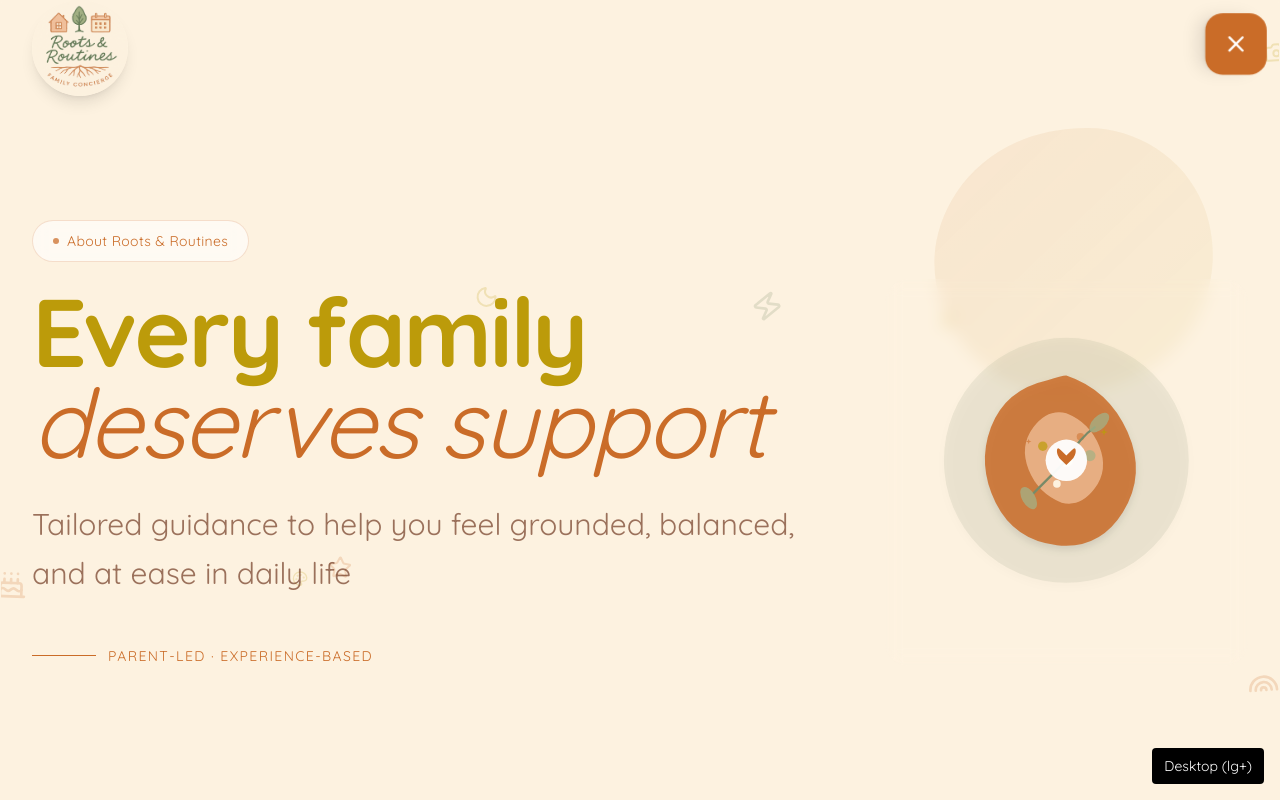
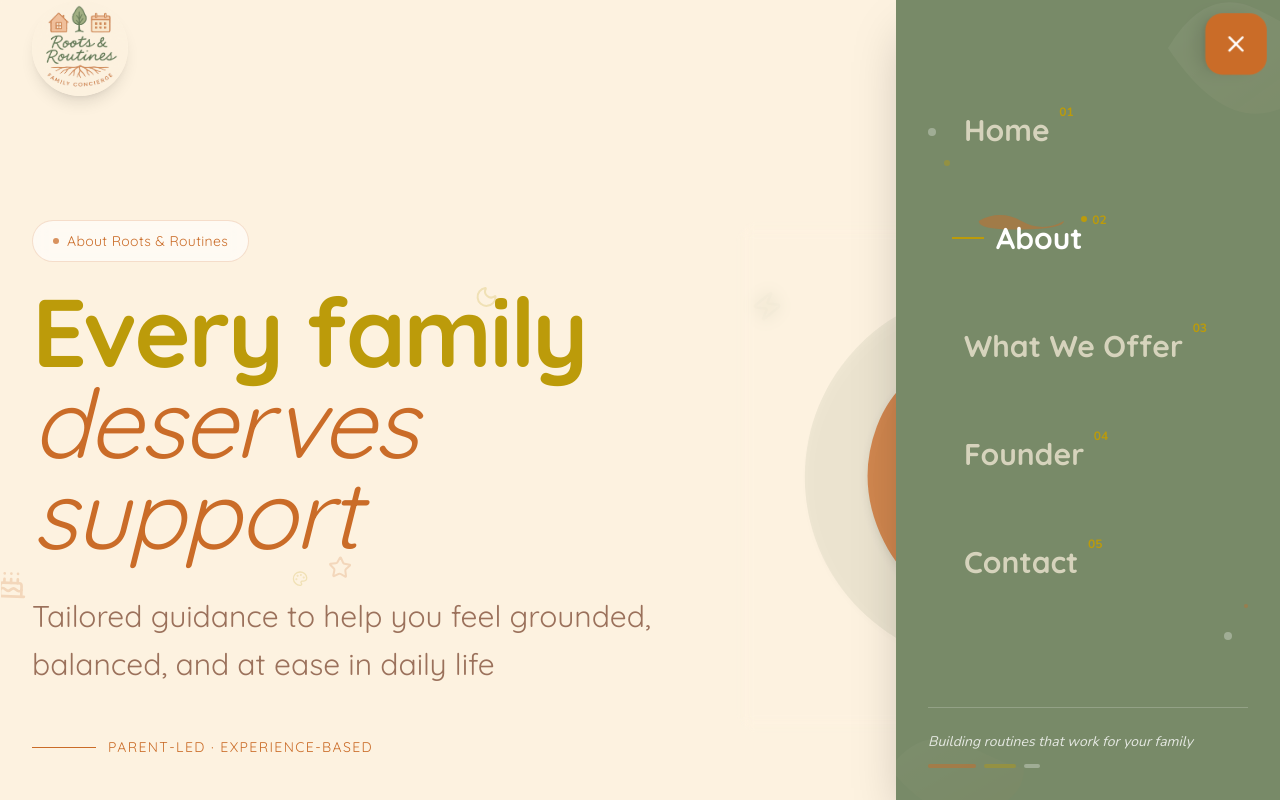
Before and after one commit to kingmadeit/roots-and-routines, a Next.js app: page /about in a window 1280 px wide. Both pictures are taken after a click on the button "Toggle navigation". Shown: the top 800 px of the page. Built offline with nearby package versions, Linux system fonts and the light colour scheme.

Commit message:
bulk update

```diff
--- a/src/app/about/ClientAboutPage.tsx
+++ b/src/app/about/ClientAboutPage.tsx
@@ -11,10 +11,10 @@ export const metadata: Metadata = {
 
 export default function AboutPage() {
     return (
-        <main className="min-h-screen bg-primary/60 pt-24 md:pt-0">
+        <main className="min-h-screen bg-primary/60 pt-32 lg:pt-0">
             {/* Hero Section */}
             <section className="relative px-6 pt-24 pb-32 lg:px-8 lg:pt-55 lg:pb-40 overflow-hidden">
-                <div className="absolute top-20 right-0 w-96 h-96 opacity-30">
+                <div className="absolute top-20 right-0 w-96 h-96 opacity-20">
                     <svg viewBox="0 0 400 400" fill="none" xmlns="http://www.w3.org/2000/svg">
                         <path
                             d="M200 50C250 50 300 80 320 130C340 180 330 240 290 280C250 320 180 340 130 320C80 300 40 250 40 190C40 130 90 50 200 50Z"
@@ -29,9 +29,9 @@ export default function AboutPage() {
                     </svg>
                 </div>
 
-                <div className="mx-auto max-w-[1400px]">
-                    <div className="grid lg:grid-cols-12 gap-16 items-end">
-                        <div className="lg:col-span-8 space-y-8 relative ">
+                <div className="mx-auto text-left relative max-w-[1400px]">
+                    <div className="flex items-center gap-16 ">
+                        <div className=" space-y-8 relative ">
                             <div className="space-y-6">
                                 <div className="inline-flex items-center gap-2 bg-white/60 backdrop-blur-sm px-5 py-2.5 rounded-full border border-accent/20">
                                     <div className="w-1.5 h-1.5 rounded-full bg-accent animate-pulse" />
@@ -57,10 +57,7 @@ export default function AboutPage() {
                             </div>
                         </div>
 
-                        <div className="lg:col-span-4">
-                            <div className="relative">
-                                <div className="relative backdrop-blur-sm rounded-3xl p-10">
-                                    <div className="w-full aspect-square mb-6">
+                        <div className="absolute opacity-30 lg:opacity-90 -bottom-70 -right-40 lg:static lg:block backdrop-blur-sm rounded-3xl p-10 w-full max-w-sm lg:max-w-lg aspect-square mb-6">
                             <svg viewBox="0 0 300 300" className="w-full h-full drop-shadow-lg">
                                 {/* Background circle */}
                                 <circle cx="150" cy="150" r="130" fill="#788a68" opacity="0.12" />
@@ -146,9 +143,7 @@ export default function AboutPage() {
                                     />
                                 </g>
                             </svg>
-                                    </div>
-                                </div>
-                            </div>
+
                         </div>
                     </div>
                 </div>
--- a/src/app/about/founder/page.tsx
+++ b/src/app/about/founder/page.tsx
@@ -11,11 +11,11 @@ export const metadata: Metadata = {
 
 export default function FounderPage() {
   return (
-    <main className="min-h-screen bg-primary/70 pt-24 md:pt-0">
+    <main className="min-h-screen bg-primary/70 pt-32 lg:pt-0">
       {/* Hero Section */}
       <section className="relative px-6 pt-24 pb-32 lg:px-8 lg:pt-55 lg:pb-40 overflow-hidden">
         {/* Organic background shapes */}
-        <div className="absolute top-20 right-0 w-96 h-96 opacity-30">
+        <div className="absolute -top-10  right-0 w-96 h-96 opacity-10">
           <svg viewBox="0 0 400 400" fill="none" xmlns="http://www.w3.org/2000/svg">
             <path
               d="M200 50C250 50 300 80 320 130C340 180 330 240 290 280C250 320 180 340 130 320C80 300 40 250 40 190C40 130 90 50 200 50Z"
@@ -31,8 +31,35 @@ export default function FounderPage() {
         </div>
 
         <div className="w-full text-left relative max-w-[1400px] mx-auto">
+          <div className="flex gap-16">
+            {/* Left-aligned Text Content */}
+            <div className="space-y-8 relative  max-w-4xl">
+              <div className="space-y-6">
+                <div className="inline-flex items-center gap-2 bg-white/60 backdrop-blur-sm px-5 py-2.5 rounded-full border border-accent/20">
+                  <div className="w-1.5 h-1.5 rounded-full bg-accent animate-pulse" />
+                  <span className="text-accent font-medium text-sm tracking-wide">Meet the Founder</span>
+                </div>
+
+                <h1 className="font-quicksand text-6xl md:text-7xl lg:text-8xl font-bold tracking-tight text-[#581b04] leading-[0.95]">
+                  Where heart
+                  <br />
+                  <span className="text-accent italic font-light">meets strategy</span>
+                </h1>
+              </div>
+
+              <p className="text-2xl md:text-3xl text-[#581b04]/60 leading-relaxed font-light">
+                Bringing years of experience in childcare, education, and family support
+              </p>
+
+              <div className="flex items-center gap-3 pt-4">
+                <div className="h-px w-16 bg-accent" />
+                <p className="text-sm uppercase tracking-widest text-accent font-medium">Experience-based · Parent-led</p>
+                <div className="h-px w-16 bg-accent" />
+              </div>
+            </div>
+
             {/* SVG Illustration - Positioned on right side */}
-          <div className="hidden lg:block absolute right-8 top-1/2 -translate-y-1/2 w-[400px] h-[400px]">
+            <div className="absolute opacity-30 lg:opacity-90 -bottom-60 -right-40 lg:static lg:block backdrop-blur-sm rounded-3xl p-10 w-full max-w-sm lg:max-w-lg aspect-square mb-6">
               <svg viewBox="0 0 300 300" className="w-full h-full drop-shadow-lg">
                 {/* Background circle */}
                 <circle cx="150" cy="150" r="130" fill="#ca6c28" opacity="0.12" />
@@ -96,31 +123,9 @@ export default function FounderPage() {
               </svg>
             </div>
 
-          {/* Left-aligned Text Content */}
-          <div className="space-y-8 relative  max-w-4xl">
-            <div className="space-y-6">
-              <div className="inline-flex items-center gap-2 bg-white/60 backdrop-blur-sm px-5 py-2.5 rounded-full border border-accent/20">
-                <div className="w-1.5 h-1.5 rounded-full bg-accent animate-pulse" />
-                <span className="text-accent font-medium text-sm tracking-wide">Meet the Founder</span>
           </div>
 
-              <h1 className="font-quicksand text-6xl md:text-7xl lg:text-8xl font-bold tracking-tight text-[#581b04] leading-[0.95]">
-                Where heart
-                <br />
-                <span className="text-accent italic font-light">meets strategy</span>
-              </h1>
-            </div>
 
-            <p className="text-2xl md:text-3xl text-[#581b04]/60 leading-relaxed font-light">
-              Bringing years of experience in childcare, education, and family support
-            </p>
-
-            <div className="flex items-center gap-3 pt-4">
-              <div className="h-px w-16 bg-accent" />
-              <p className="text-sm uppercase tracking-widest text-accent font-medium">Experience-based · Parent-led</p>
-              <div className="h-px w-16 bg-accent" />
-            </div>
-          </div>
         </div>
       </section>
 
--- a/src/components/Nav.tsx
+++ b/src/components/Nav.tsx
@@ -59,7 +59,7 @@ const Nav = () => {
 
       <button
         onClick={() => setIsOpen(!isOpen)}
-        className={`cursor-pointer p-4 fixed top-4 bg-accent right-4 text-white z-[60] hover:bg-secondary! rounded-2xl transition-all duration-300 shadow-lg ${isOpen ? "rotate-90 scale-110" : "backdrop-blur-md border border-primary/20"
+        className={`cursor-pointer p-4 fixed top-4 bg-accent right-4 text-white z-[60] hover:bg-accent/70! rounded-2xl transition-all duration-300 shadow-lg ${isOpen ? "rotate-90 scale-110" : "backdrop-blur-md border border-primary/20"
           }`}
         aria-label="Toggle navigation"
         aria-expanded={isOpen}
@@ -68,7 +68,7 @@ const Nav = () => {
       </button>
 
       <div
-        className={`fixed top-0 right-0 h-full w-[85vw] max-w-sm bg-secondary md:hidden z-50 transition-all duration-500 ease-out shadow-2xl ${isOpen ? "translate-x-0" : "translate-x-full"
+        className={`fixed top-0 right-0 h-full w-[85vw] max-w-sm bg-secondary z-50 transition-all duration-500 ease-out shadow-2xl ${isOpen ? "translate-x-0" : "translate-x-full"
           }`}
       >
         <div className="absolute inset-0 overflow-hidden pointer-events-none">
@@ -112,23 +112,46 @@ const Nav = () => {
                 >
                   <Link
                     href={item.href}
-                    className={`relative font-bold font-quicksand text-3xl group flex items-center gap-3 px-6 py-4 rounded-2xl transition-all duration-300 ${isActive ? "bg-white text-[#581b04]" : "bg-primary text-white hover:bg-white hover:text-[#581b04]"
-                      }`}
+                    className="relative font-bold font-quicksand text-3xl group flex items-center gap-3 px-6 py-4 transition-all duration-300 text-primary/70 hover:text-white"
                     onClick={() => setIsOpen(false)}
                   >
+                    <svg
+                      className={`absolute inset-0 left-10 w-full h-full transition-opacity duration-500 ${isActive ? "opacity-50" : "opacity-0 group-hover:opacity-50"
+                        }`}
+                      viewBox="0 0 300 80"
+                      preserveAspectRatio="none"
+                    >
+                      <path
+                        d="M20,40 Q60,10 100,40 T180,40 Q240,40 260,40 Q280,40 280,60 Q280,70 260,70 Q240,70 180,70 T100,70 Q60,70 20,60 Q0,50 20,40"
+                        fill="var(--bg-accent)"
+                        className="animate-blob-morph"
+                      />
+                      <defs>
+                        <linearGradient id="mobileNavGradient" x1="0%" y1="0%" x2="100%" y2="0%">
+                          <stop offset="0%" stopColor="rgb(240, 191, 153)" stopOpacity="0.2" />
+                          <stop offset="100%" stopColor="rgb(202, 108, 40)" stopOpacity="0.3" />
+                        </linearGradient>
+                      </defs>
+                    </svg>
+
                     <span
-                      className={`h-0.5 transition-all duration-300 ${isActive ? "w-8 bg-accent" : "w-0 group-hover:w-8 group-hover:bg-accent"
+                      className={`h-0.5 transition-all duration-300 relative z-10 ${isActive ? "w-8 bg-complementary" : "w-0 group-hover:w-8 group-hover:bg-complementary/70"
                         }`}
                     />
 
-                    <span className="relative">
+                    <span className={`relative z-10 ${isActive && 'text-white'}`}>
                       {item.label}
                       <span
-                        className={`absolute -top-2 -right-6 text-xs font-nunito transition-colors duration-300 ${isActive ? "text-complementary/60" : "text-complementary/40 group-hover:text-complementary/60"
+                        className={`absolute -top-2 -right-6 text-xs font-nunito transition-colors duration-300 ${isActive ? "text-complementary" : "text-complementary group-hover:text-complementary/60"
                           }`}
                       >
                         0{index + 1}
                       </span>
+
+                      <span
+                        className={`absolute -top-1 -right-1 w-1.5 h-1.5 bg-complementary rounded-full transition-opacity duration-300 ${isActive ? "opacity-100" : "opacity-0 group-hover:opacity-100"
+                          }`}
+                      />
                     </span>
                   </Link>
                 </li>
```
Also changed, not shown: 2 other files (tests, documents, lock files or other folders). Lines whose indentation alone changed are shown as unchanged.
